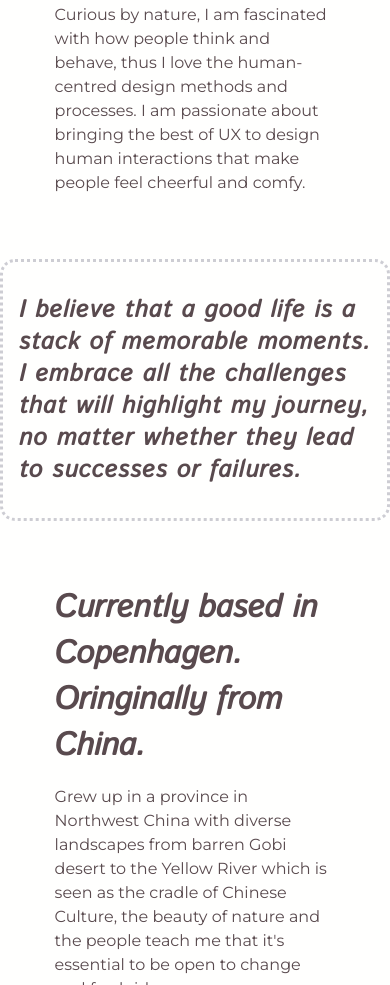
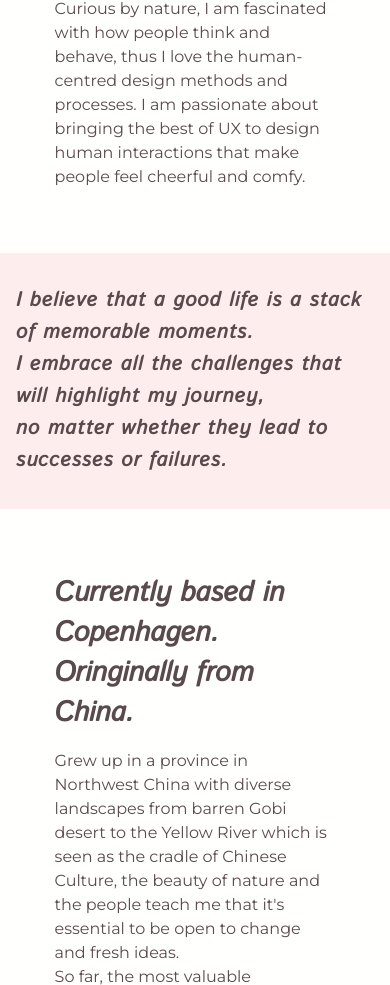
Before and after one commit to feixie0331/fei-xie-portfolio, a plain HTML site: page case.html in a window 390 px wide. Shown: the part 543-1528 px from the top of the page. Drawn offline with Linux system fonts and the light colour scheme; a web font is replaced by a local one.

Commit message:
small changes on about

```diff
--- a/resources/css/about.css
+++ b/resources/css/about.css
@@ -169,15 +169,15 @@ a.button:active {
 
     display: flex;
     justify-content: center;
+    background-color:  rgba(252, 220, 220, 0.5);
 
 }
 .text h2 {
 
-    border: 3px dotted #2723433a;
-    border-radius: 15px;
+
     padding: 2rem 4rem;
     Font-Family: 'Istok Web', Sans-Serif;
-    font-size: 1.5rem;
+    font-size: 1.25rem;
     line-height: 2rem;
     letter-spacing: 1px;
 }
@@ -220,7 +220,7 @@ img {
 .case h3 {
     padding: 0 0 1rem 0;
     Font-Family: 'Istok Web', Sans-Serif;
-    Font-Size: 2rem;
+    Font-Size: 1.75rem;
 }
 .case p {
 
--- a/resources/css/case.css
+++ b/resources/css/case.css
@@ -24,16 +24,17 @@ header {
     position: fixed;
     top: 0;
     z-index: 100;
-    background-color: #eff0f3;
+    background-color: #fffffeb8;
         }
 main {
     position: relative;
-    top: 97px;
-    width: 80%;
+    top: 93px;
+    width: 100%;
     margin: 0 auto;
 }
 
 footer {
+    width: 100%;
     position: relative;
     top: 97px;
     text-align: center;
@@ -54,11 +55,7 @@ h1 {
     font-size: 4rem;
     color: #33272a;
 }
-h2 {
-    font-size: 2rem;
-    color: #33272a;
 
-}
 /*-------------nav bar---------------------*/
 nav {
     width: 80%;
@@ -100,7 +97,7 @@ footer h3 {
     padding: 1rem 0;
     font-size: 1.5rem;
     font-weight: 400;
-    font-family: 'Roboto Condensed', sans-serif;
+
 }
 
 footer p {
@@ -167,55 +164,37 @@ a.button:active {
     }
 }
 /*-----------------hero-------------------*/
+.text {
 
-.text h1 {
-    font-family:'Roboto Condensed', sans-serif;
-    font-weight: 700;
-    grid-column: 1 / span 12;
-    margin-top: 2rem;
-    color: #33272a;
+    display: flex;
+    justify-content: center;
+
 }
 .text h2 {
-    position: -webkit-sticky;
-    position: sticky;
-    z-index: 99;
-    top: 60px;
-    font-weight: 300;
 
-    padding: 2rem 0;
-    margin-bottom: 2rem;
-    grid-column: 1 / span 12;
+    border: 3px dotted #2723433a;
+    border-radius: 15px;
+    padding: 2rem 4rem;
+    Font-Family: 'Istok Web', Sans-Serif;
+    font-size: 1.5rem;
+    line-height: 2rem;
+    letter-spacing: 1px;
 }
-
-.text p {
-    font-size: 1.25rem;
-    padding: 2rem 0;
-    grid-column: 1 / span 8;
-    text-align: justify;
-    }
-
-
-
 
 /*-----------------About me-------------------*/
 
-.case .text {
-    text-align: center;
-    /*border-top: 3px solid #EDECEA;*/
 
-}
 .container {
-    width: 100%;
+    width: 80%;
+    margin: 4rem auto;
     display: flex;
     align-items: center;
     justify-content: center;
     flex-wrap: wrap;
-    padding-bottom: 2rem;
-    margin-bottom: 2rem;
-    /*border-bottom: 3px solid #EDECEA;*/
+
 }
+
 .profile {
-    flex-shrink: 3;
     width: 30%;
     overflow: hidden;
     margin: 0 auto;
@@ -235,25 +214,33 @@ img {
     margin: 0 auto;
 
 }
+
+
 .case h3 {
     padding: 0 0 1rem 0;
+    Font-Family: 'Istok Web', Sans-Serif;
+    Font-Size: 2rem;
 }
 .case p {
+
     line-height: 150%;
 }
 
 /*------------gallery------------*/
 .text-gallery{
+
     text-align: center;
-    font-family: 'Roboto Condensed', sans-serif;
+    font-family: 'Istok Web', Sans-Serif;
     font-size: 1.25rem;
     padding: 2rem 0;
 }
 .gallery {
+    width: 80%;
+    margin: 0 auto;
     display: flex;
     overflow: hidden;
     align-content: baseline;
-    justify-content: space-between;
+    justify-content: space-around;
     flex-wrap: wrap;
     padding-bottom: 2rem;
     margin-bottom: 2rem;
@@ -290,7 +277,7 @@ img {
     object-fit: cover;
 	transition: transform 700ms ease-out;
 }
-img:hover {
+.gallery__item img:hover {
     transform: scale(1.15);
 }
 
@@ -332,13 +319,16 @@ img:hover {
         top: 76.59px;
 
     }
-
+    .text h2 {
+        padding: 2rem 1rem;
+    }
     .case .container {
         justify-content: center;
         flex-direction: column;
     }
     .profile {
-        margin: 1rem 0;
+        width: 80%;
+        margin: 2rem 0;
     }
     .intro {
         width: 90%;
@@ -354,7 +344,7 @@ img:hover {
 }
 
 @media only screen and (max-width: 1024px) {
-    img:hover {
+    .gallery__item img:hover {
         transform: scale(1);
 
     }
@@ -363,3 +353,15 @@ img:hover {
     }
 
 }
+
+@media only screen and (min-width:1920px) {
+    body {
+
+        width: 1920px;
+        margin: 0 auto;
+    }
+    header {
+        width: 1920px;
+        margin: 0 auto;
+    }
+}
```
Also changed, not shown: about.html (+2 -1 lines).
